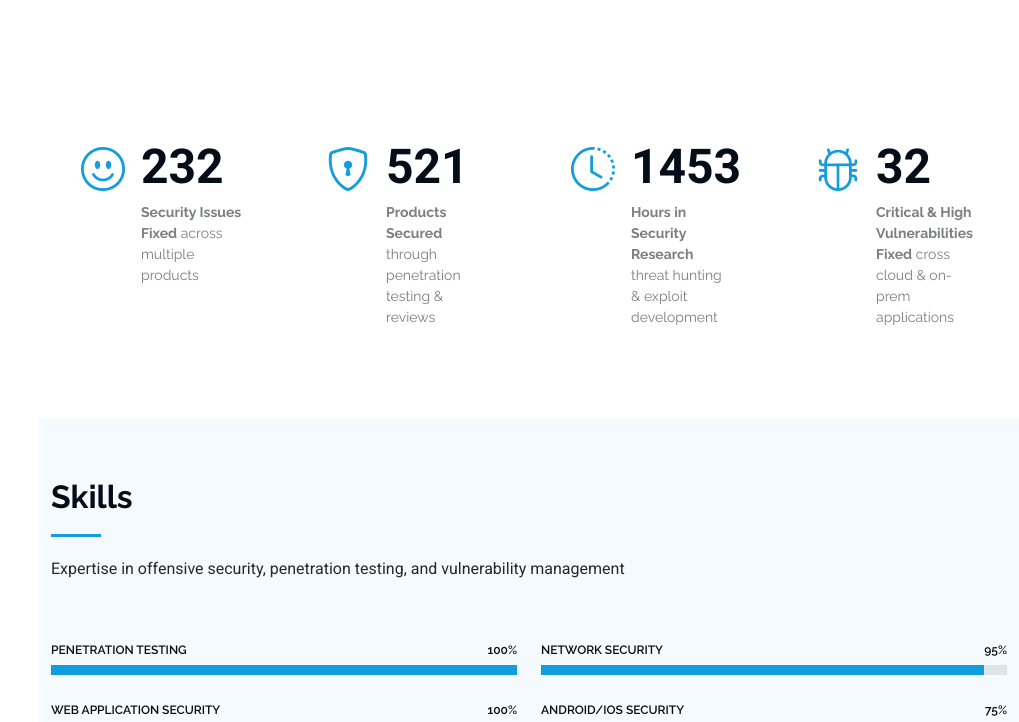
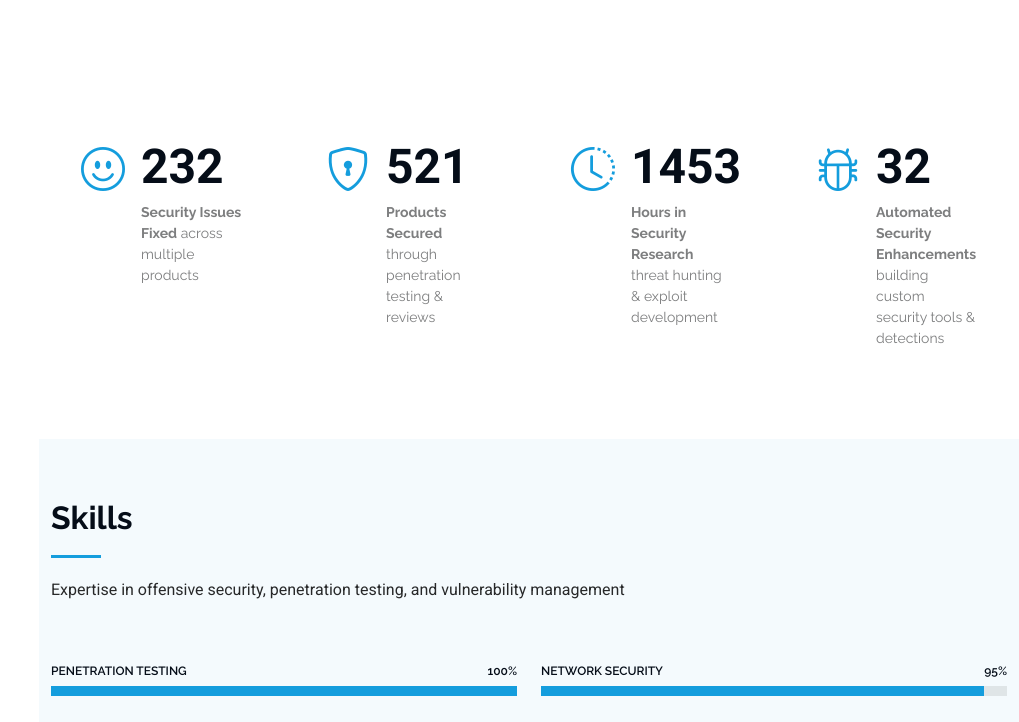
Before and after one commit to parvbajaj/parvbajaj.github.io, a plain HTML site: page index.html in a window 1280 px wide. Shown: the part 1478-2200 px from the top of the page, without its empty margins (261-1280 px from the left). Drawn offline with Linux system fonts and the light colour scheme.

Commit message:
Add .DS_Store and update index.html

```diff
--- a/index.html
+++ b/index.html
@@ -40,7 +40,7 @@
 
     <a href="index.html" class="logo d-flex align-items-center justify-content-center">
       <!-- Uncomment the line below if you also wish to use an image logo -->
-      <!-- <img src="assets/img/logo.png" alt=""> -->
+      <img src="assets/img/logo.png" alt="">
       <h1 class="sitename">Parv Bajaj</h1>
     </a>
 
@@ -159,7 +159,7 @@
             <div class="stats-item">
               <i class="bi bi-bug"></i>
               <span data-purecounter-start="0" data-purecounter-end="32" data-purecounter-duration="1" class="purecounter"></span>
-              <p><strong>Critical & High Vulnerabilities Fixed</strong> <span>cross cloud & on-prem applications</span></p>
+              <p><strong>Automated Security Enhancements</strong> <span>building custom security tools & detections</span></p>
             </div>
           </div><!-- End Stats Item -->
 
```
Also changed, not shown: assets/img/apple-touch-icon.png, assets/img/favicon.png, assets/img/logo.png, assets/img/untitled folder/apple-touch-icon.png (added), assets/img/untitled folder/favicon.png (added), assets/img/untitled folder/logo.png (added), 3 other files.
